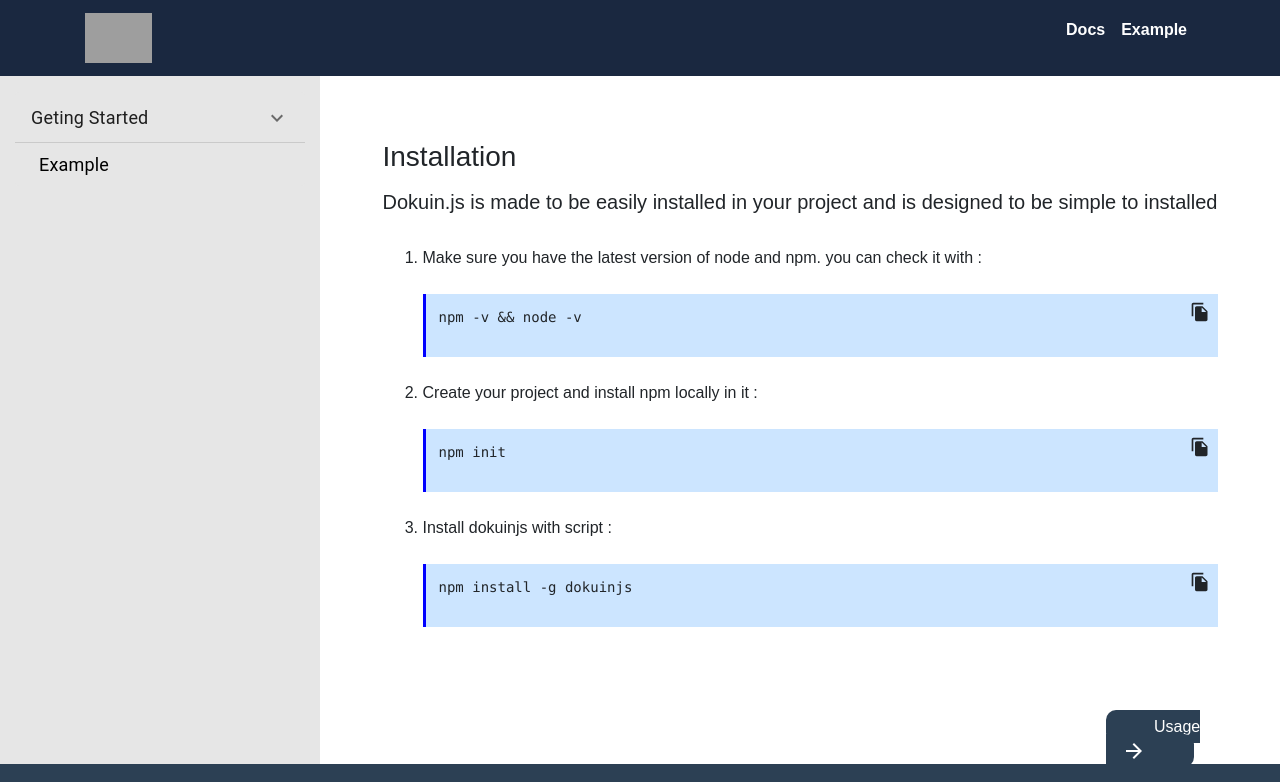
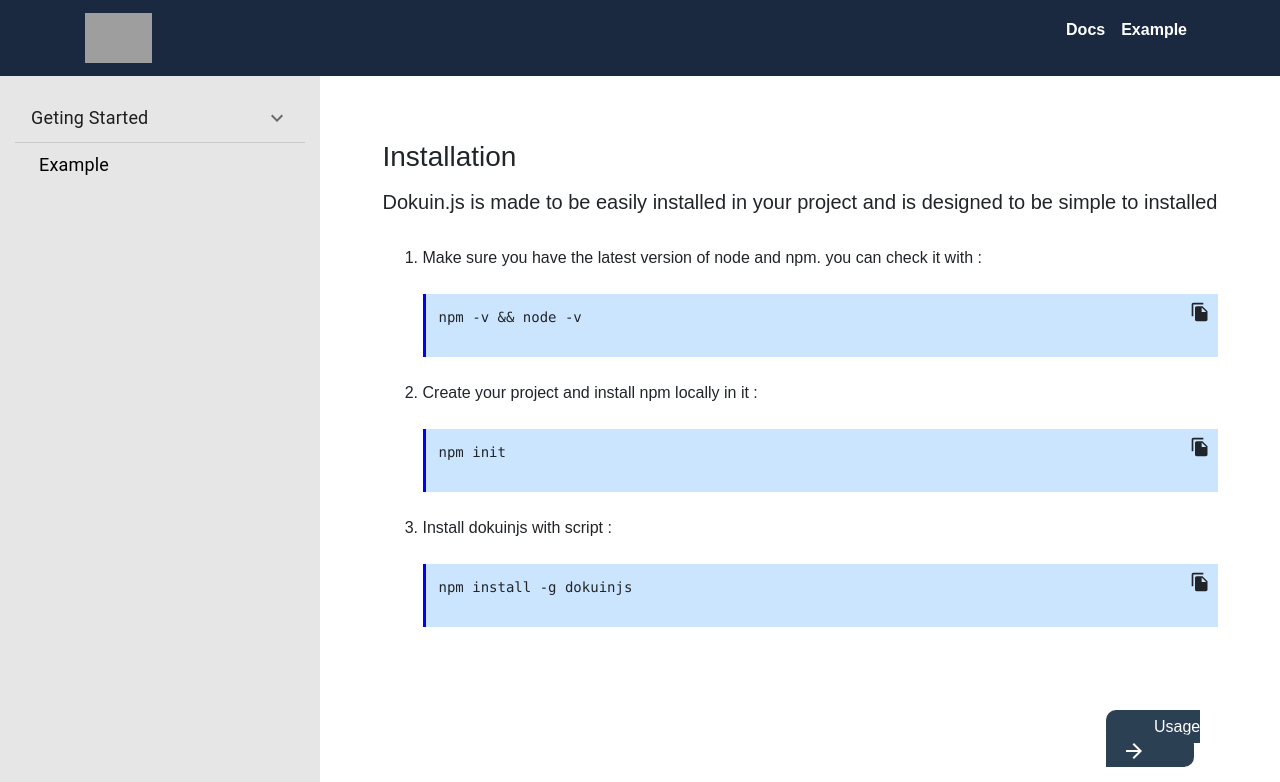
Before and after one commit to dokuin/docs, a React (Create React App) app: page /docs/getting-started in a window 1280 px wide. Shown: the top 782 px of the page. Built offline with nearby package versions, Linux system fonts and the light colour scheme; grey boxes are pictures that could not be loaded.

Commit message:
modified

```diff
--- a/src/pages/Docs.jsx
+++ b/src/pages/Docs.jsx
@@ -32,7 +32,7 @@ const Docs = () => {
 
       <Container
         style={{
-          minHeight: '86vh'
+          minHeight: '90vh'
         }}
         fluid
       >
```
